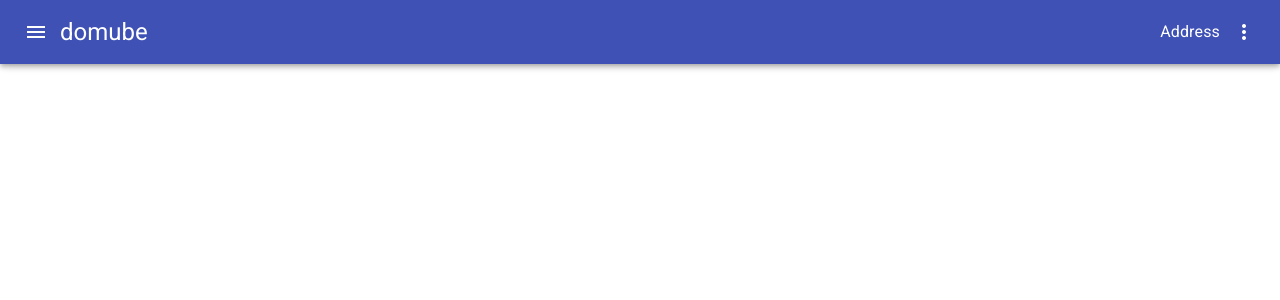
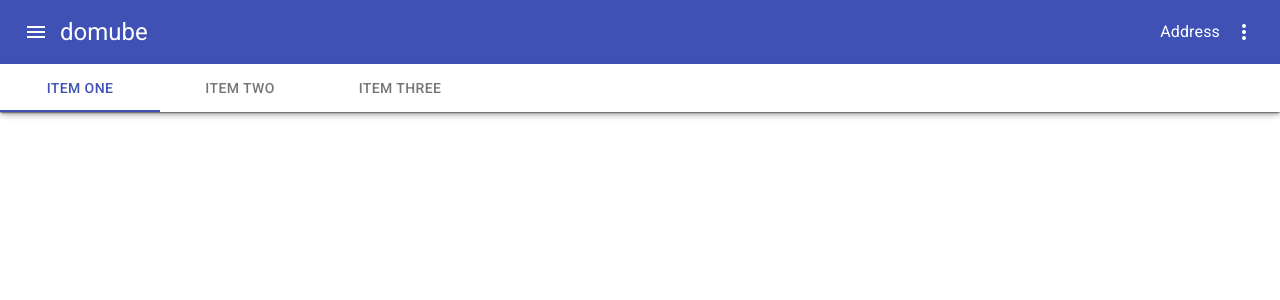
Before and after one commit to savovsky/react-domube, a React (Create React App) app: page / in a window 1280 px wide. Shown: the top 300 px of the page. Built offline with nearby package versions, Linux system fonts and the light colour scheme.

Commit message:
NavTabs - added.

```diff
--- a/src/components/Header/Header.tsx
+++ b/src/components/Header/Header.tsx
@@ -3,6 +3,7 @@ import { AppBar, Toolbar, Typography, Grid, Box } from '@material-ui/core';
 
 import AppMenu from './AppMenu';
 import UserMenu from './UserMenu';
+import NavTabs from './NavTabs';
 
 
 const Header: React.FC = () => {
@@ -23,6 +24,7 @@ const Header: React.FC = () => {
           </Box>
         </Grid>
       </Toolbar>
+      <NavTabs />
     </AppBar>
   );
 }
--- /dev/null
+++ b/src/components/Header/NavTabs.tsx
@@ -0,0 +1,36 @@
+import React from 'react';
+import { makeStyles } from '@material-ui/core/styles';
+import { Paper, Tabs, Tab } from '@material-ui/core';
+
+
+const useStyles = makeStyles({
+  root: {
+    flexGrow: 3,
+  },
+});
+
+const NavTabs = () => {
+  const classes = useStyles();
+  const [value, setValue] = React.useState(0);
+
+  function handleChange(event: React.ChangeEvent<{}>, newValue: number) {
+    setValue(newValue);
+  }
+
+  return (
+    <Paper className={classes.root} square>
+      <Tabs
+        value={value}
+        onChange={handleChange}
+        indicatorColor="primary"
+        textColor="primary"
+      >
+        <Tab label="Item One" />
+        <Tab label="Item Two" />
+        <Tab label="Item Three" />
+      </Tabs>
+    </Paper>
+  );
+}
+
+export default NavTabs;
```
